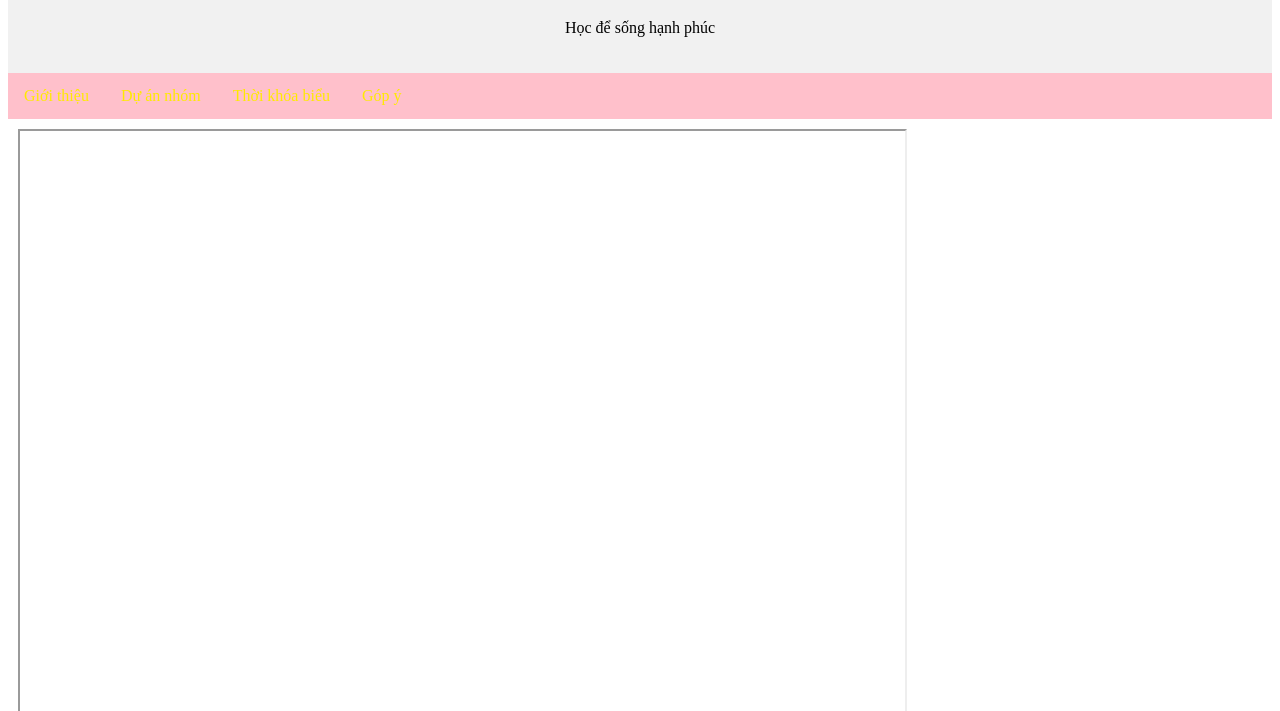
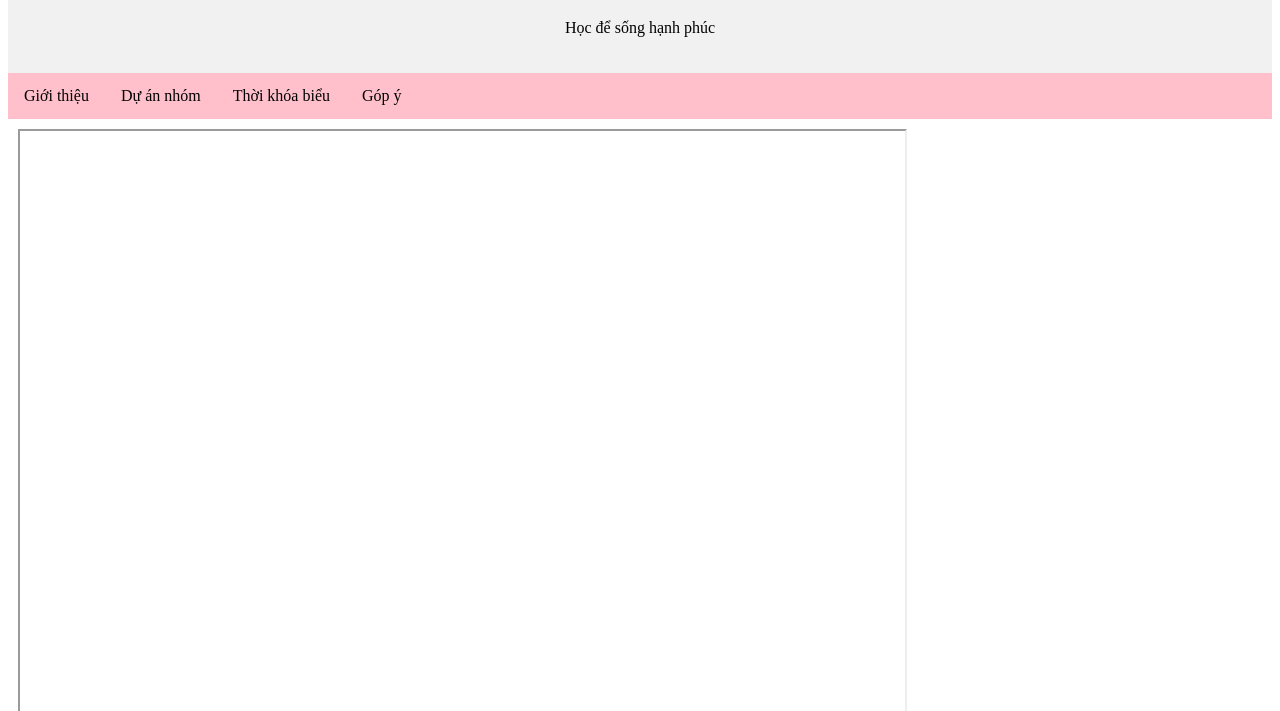
Before and after one commit to hellomunn/SPVL, a plain HTML site: page index.html in a window 1280 px wide. Shown: the part 89-800 px from the top of the page. Drawn offline with Linux system fonts and the light colour scheme.

Commit message:
Update style3.css

```diff
--- a/style3.css
+++ b/style3.css
@@ -17,7 +17,7 @@
 .topnav a {
   float: left;
   display: block;
-  color:  #FFEA00;
+  color:  black;
   text-align: center;
   padding: 14px 16px;
   text-decoration: none;
```
